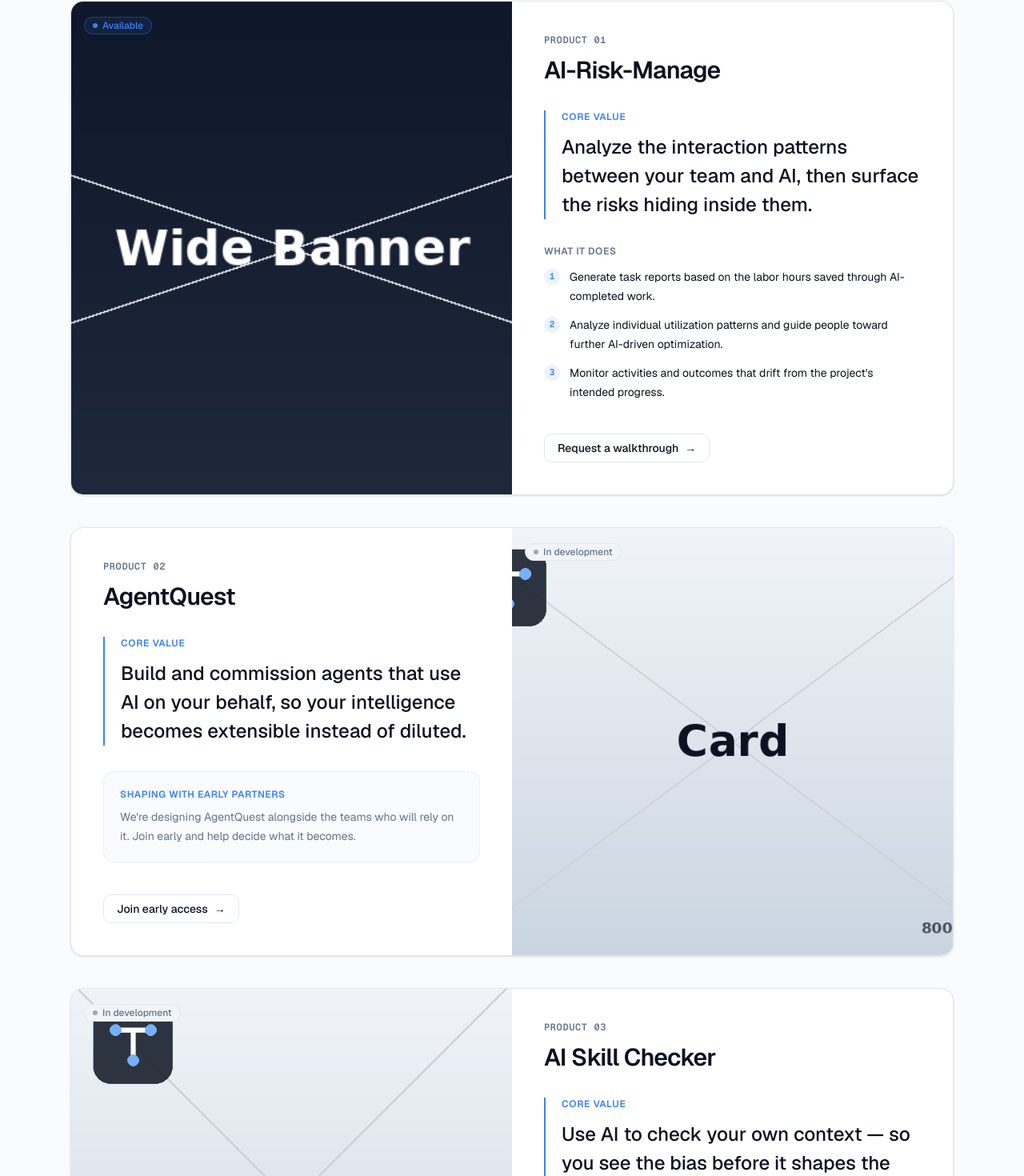
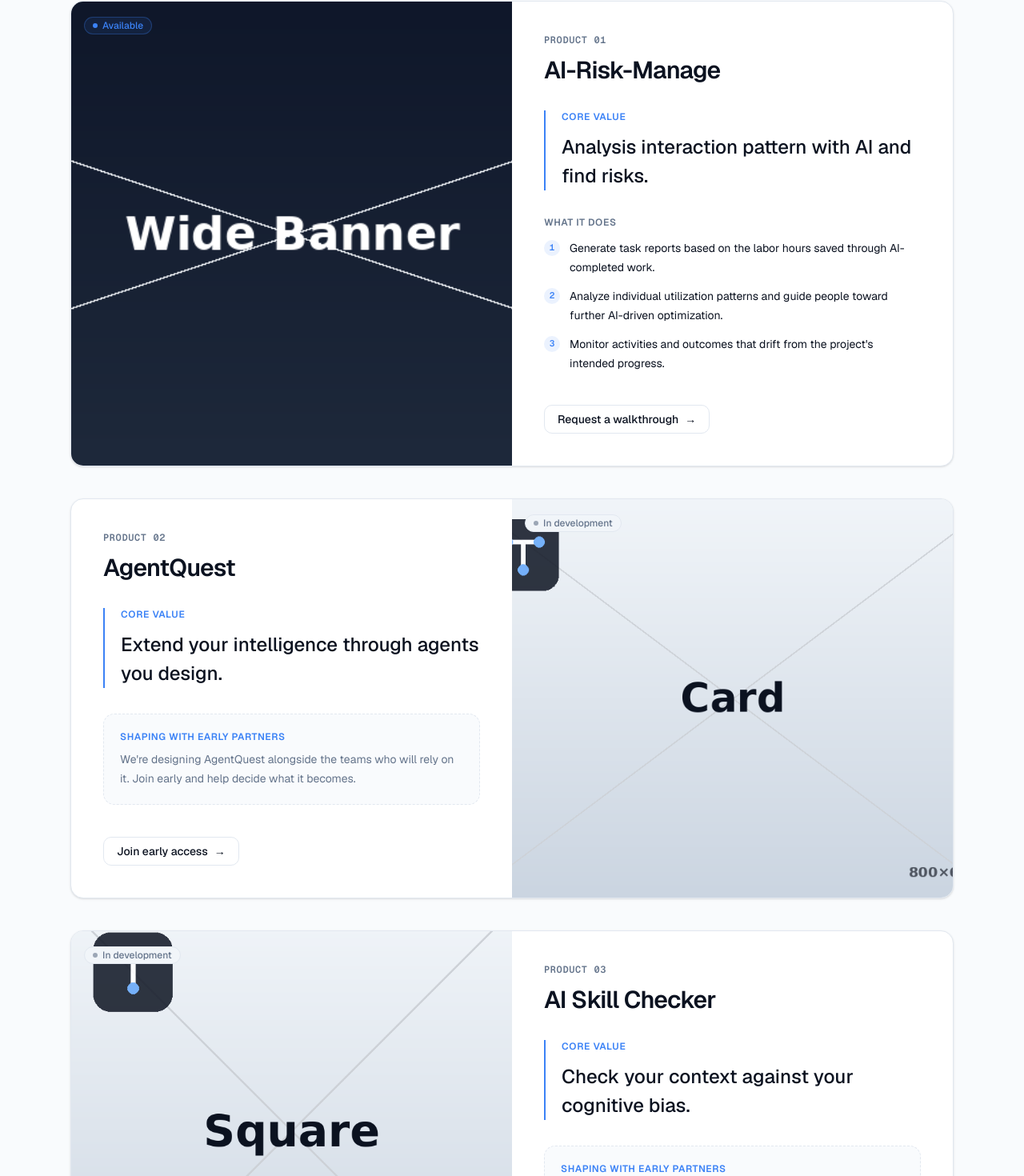
Before and after one commit to Abel3005/thinktrace-public, a Next.js app: page / in a window 1280 px wide. Shown: the part 1281-2751 px from the top of the page at 80% size. Built offline with nearby package versions, Linux system fonts and the light colour scheme.

Commit message:
minor fix simplyfy the core value messages of products

```diff
--- a/src/content/landing.ts
+++ b/src/content/landing.ts
@@ -29,7 +29,7 @@ export const products: readonly Product[] = [
     name: "AI-Risk-Manage",
     status: "available",
     coreValue:
-      "Analyze the interaction patterns between your team and AI, then surface the risks hiding inside them.",
+      "Analysis interaction pattern with AI and find risks.",
     functions: [
       "Generate task reports based on the labor hours saved through AI-completed work.",
       "Analyze individual utilization patterns and guide people toward further AI-driven optimization.",
@@ -44,7 +44,7 @@ export const products: readonly Product[] = [
     name: "AgentQuest",
     status: "in-development",
     coreValue:
-      "Build and commission agents that use AI on your behalf, so your intelligence becomes extensible instead of diluted.",
+      "Extend your intelligence through agents you design.",
     functions: [],
     image: {
       src: "/placeholder-card.png",
@@ -55,7 +55,7 @@ export const products: readonly Product[] = [
     name: "AI Skill Checker",
     status: "in-development",
     coreValue:
-      "Use AI to check your own context — so you see the bias before it shapes the task you're about to hand off.",
+      "Check your context against your cognitive bias.",
     functions: [],
     image: {
       src: "/placeholder-square.png",
```
